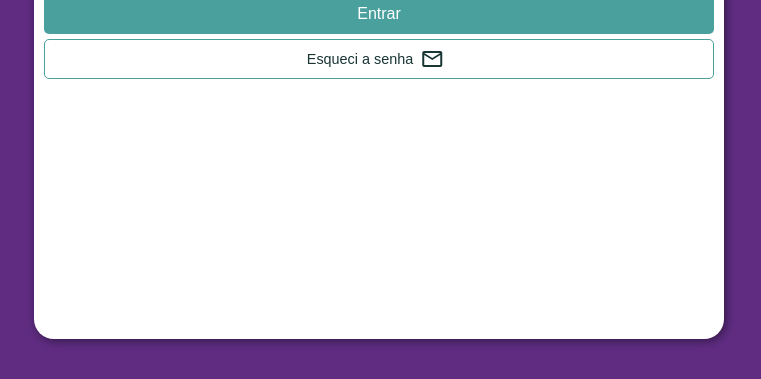
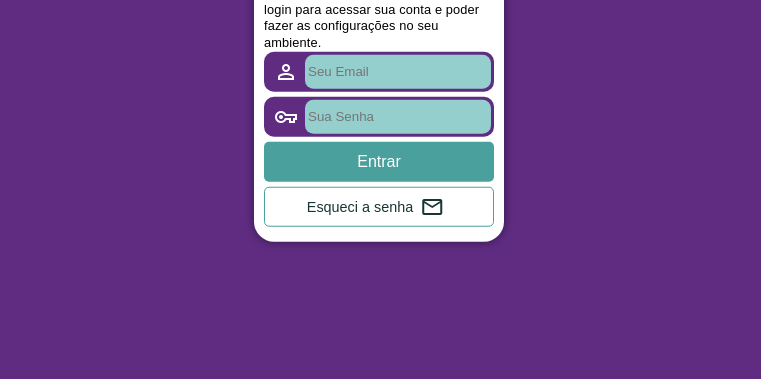
Before and after one commit to vitorbuss04/projeto-login, a plain HTML site: page index.html in a window 1280 px wide. Shown: the part 421-800 px from the top of the page, without its empty margins (261-1022 px from the left). Drawn offline with nearby package versions, Linux system fonts and the light colour scheme.

Commit message:
update login.css

```diff
--- a/estilos/login.css
+++ b/estilos/login.css
@@ -14,18 +14,28 @@
 
 body {
     height: 100vh;
+    width: 100vw;
     background-color: var(--roxo);
     display: flex;
     justify-content: center;
     align-items: center;
 }
 
-section {
-    max-width: 768px;
-    height: 90vh;
-    margin: auto;
+main {
+    position: relative;
+    height: 100vh;
+    width: 100vw;
+}
+
+section#login {
+    position: absolute;
+    top: 50%;
+    left: 50%;
+    transform: translate(-50%, -50%);
+    width: 250px;
     border-radius: 20px;
-    box-shadow: 2px 2px 10px rgba(0, 0, 0, 0.466);
+    box-shadow: 0px 0px 10px rgba(0, 0, 0, 0.466);
+    overflow: hidden;
 }
 
 #imagem {
@@ -34,7 +44,7 @@ section {
     background-position: bottom center;
     width: 250px;
     height: 200px;
-    border-radius: 20px 20px 0 0;
+    display: block;
 }
 
 #login {
@@ -46,6 +56,7 @@ section {
 
 #formulario {
     padding: 10px;
+    display: block;
 }
 
 #formulario > h1 {
```
